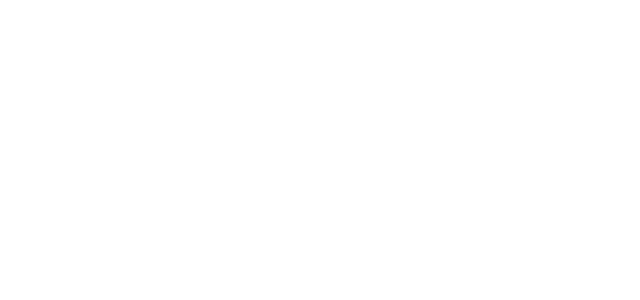
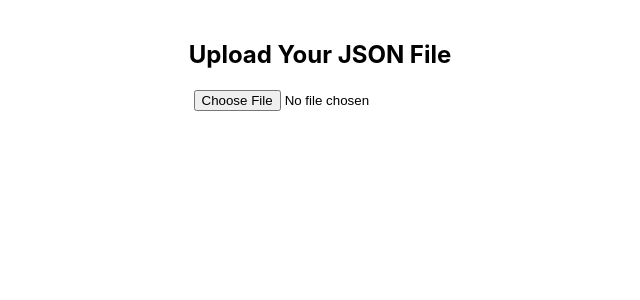
Before and after one commit to syamkarni/Resume_builder, a React (Create React App) app in the folder frontend/: page /ujson in a window 1280 px wide. Before the commit this address had no page. Shown: the top 300 px of the page, without its empty margins (320-960 px from the left). Built offline with nearby package versions, Linux system fonts and the light colour scheme.

Commit message:
added api for uploading json files

```diff
--- a/frontend/src/App.js
+++ b/frontend/src/App.js
@@ -12,12 +12,14 @@ import VData from './components/VData';
 import Certificates from './components/Certificates';
 import Awards from './components/Awards';
 import Skills from './components/Skills';
+import Ujson from './components/Ujson';
 
 const App = () => {
   return (
     <Router>
       <Routes>
         <Route path="/" element={<Home />} />
+        <Route path="/ujson" element={<Ujson />} />
         <Route path="/" element={<BaseLayout />}>
           <Route path="description" element={<Description />} />
           <Route path="pinfo" element={<Pinfo />} />
--- /dev/null
+++ b/frontend/src/components/Ujson/index.js
@@ -0,0 +1,83 @@
+import React, { useState } from 'react';
+import { useNavigate } from 'react-router-dom';
+
+const Ujson = () => {
+  const [file, setFile] = useState(null);
+  const [error, setError] = useState('');
+  const [isJsonValid, setIsJsonValid] = useState(false);
+  const navigate = useNavigate();
+
+  const handleFileChange = (e) => {
+    const selectedFile = e.target.files[0];
+
+    if (selectedFile && selectedFile.type === 'application/json') {
+      setFile(selectedFile);
+      setError('');
+      const reader = new FileReader();
+      reader.onload = (event) => {
+        try {
+          const jsonData = JSON.parse(event.target.result);
+          console.log("Parsed JSON data:", jsonData);
+
+          fetch('http://127.0.0.1:5000/upload_resume', {
+            method: 'POST',
+            headers: {
+              'Content-Type': 'application/json',
+            },
+            body: JSON.stringify(jsonData),
+            mode: 'cors'
+          })
+          .then(response => response.json())
+          .then(data => {
+            console.log("Resume data successfully uploaded to backend:", data);
+            setIsJsonValid(true);
+          })
+          .catch(error => {
+            console.error("Error uploading resume data to backend:", error);
+            setError('Error uploading the JSON data to the server.');
+          });
+
+        } catch (error) {
+          console.error("Error parsing JSON file:", error);
+          setError('Error parsing the JSON file.');
+        }
+      };
+      reader.readAsText(selectedFile);
+    } else {
+      setFile(null);
+      setError('Please upload a valid JSON file.');
+    }
+  };
+
+  const handleContinue = () => {
+    if (isJsonValid) {
+
+      navigate('/description');
+    }
+  };
+
+  return (
+    <div style={{ textAlign: 'center', padding: '20px' }}>
+      <h2>Upload Your JSON File</h2>
+
+      <input
+        type="file"
+        accept=".json"
+        onChange={handleFileChange}
+        style={{ marginBottom: '20px' }}
+      />
+
+
+      {error && <p style={{ color: 'red' }}>{error}</p>}
+
+
+      {isJsonValid && (
+        <button className="btn btn-success" onClick={handleContinue}>
+          Continue
+        </button>
+      )}
+    </div>
+  );
+};
+
+export default Ujson;
```
Also changed, not shown: 1 other file (tests, documents, lock files or other folders).
